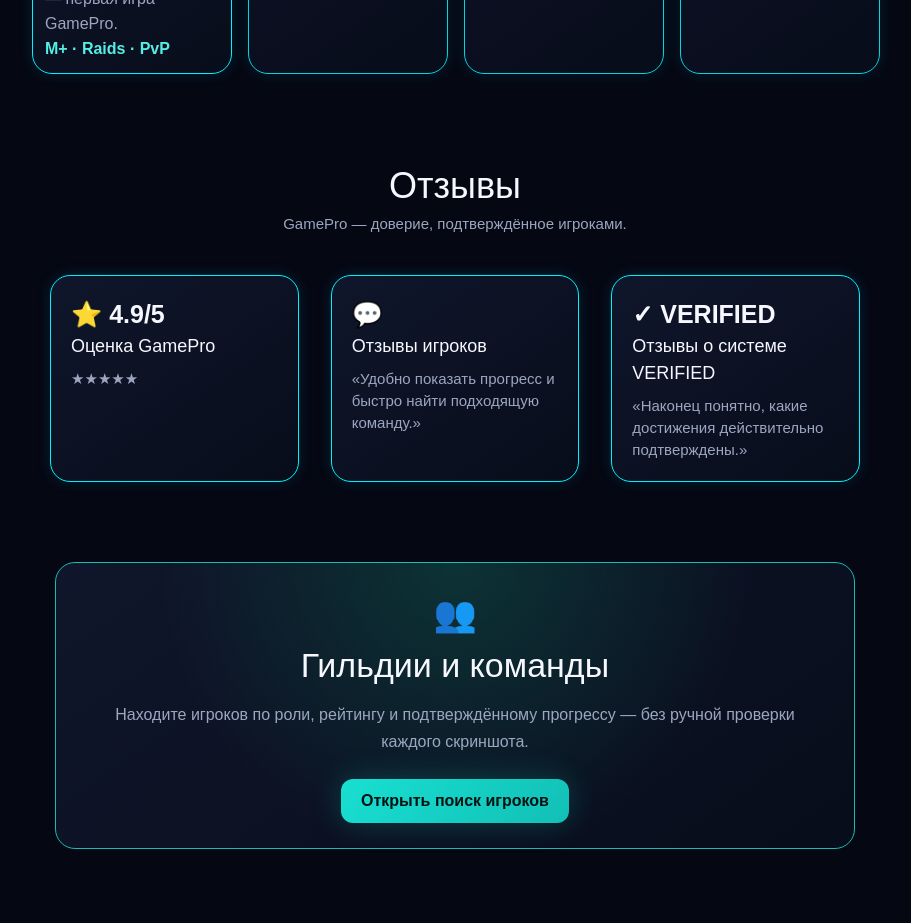
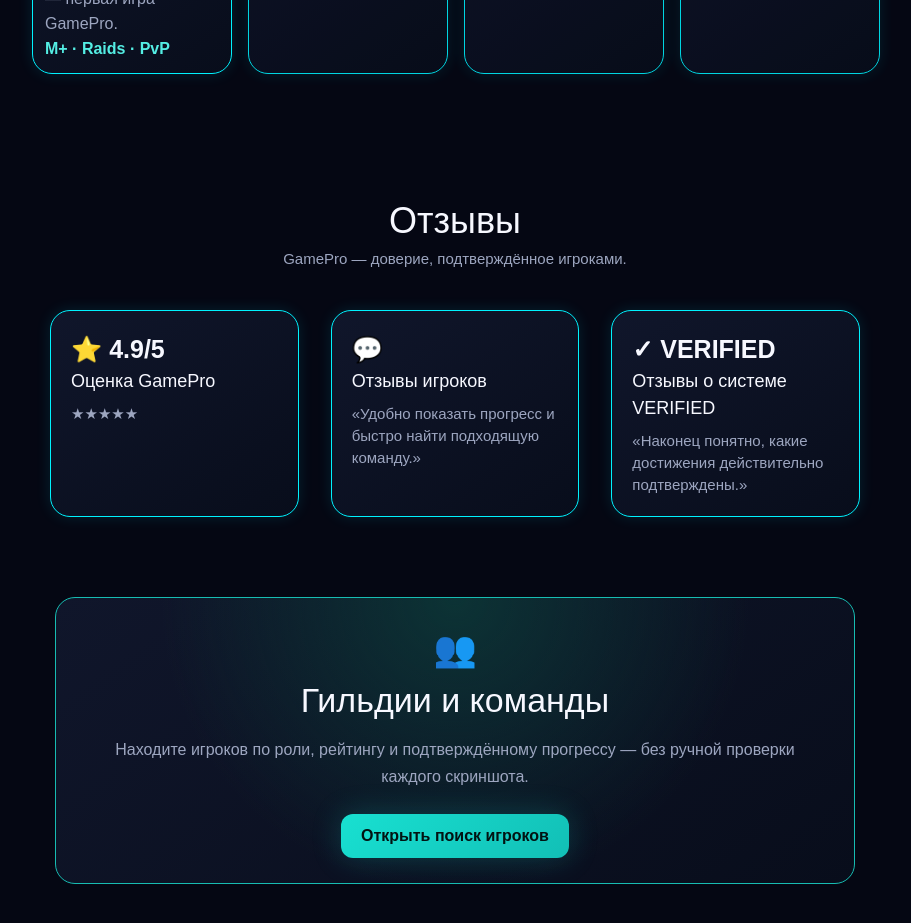
Before and after one commit to vesttrading/gamepro-market, a Next.js app: page / in a window 1280 px wide. Shown: the part 3260-4183 px from the top of the page, without its empty margins (185-1096 px from the left). Built offline with nearby package versions, Linux system fonts and the light colour scheme; no server answers.

Commit message:
Fix comment and update margin in reviews section
Corrected comment and adjusted margin property in reviews section.

```diff
--- a/app/globals.css
+++ b/app/globals.css
@@ -341,11 +341,11 @@ section#games div[class*="gameGrid"] > div {
     }
 }
 
-/* 1. Намертво сжимаем всю секцию отзывов до аккуратных 850px */
+/* 1. Намертво сжимаем всю секцию Отзывов до аккуратных 850px */
 section#reviews {
     width: 100% !important;
     max-width: 850px !important;
-    margin: -35px auto 0 auto !important; /* Центрируем весь блок по центру экрана */
+    margin: -35px auto 100 auto !important; /* Центрируем весь блок по центру экрана */
     padding: 20px !important;
     box-sizing: border-box !important;
 }
```
